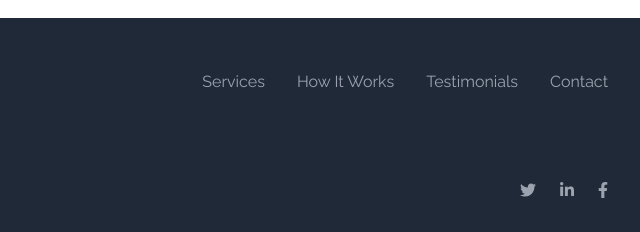
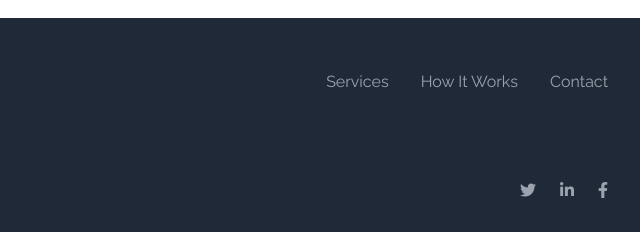
Before and after one commit to pranay-janjarla/CAN-AIxt, a plain HTML site: page index.html in a window 1280 px wide. Shown: the part 3180-3412 px from the top of the page, 640-1280 px from the left. Drawn offline with nearby package versions, Linux system fonts and the light colour scheme; a script that the page names is missing.

Commit message:
Update index.html

```diff
--- a/index.html
+++ b/index.html
@@ -526,9 +526,8 @@
               discover how they can benefit your business.
             </p>
           </div>
-          <div class="md:w-1/2">
  <div data-tf-live="01JSF8146NVGPPMJCP12YFQW2T"></div><script src="//embed.typeform.com/next/embed.js"></script>
-          </div>
+
         </div>
       </div>
     </section>
@@ -612,11 +611,6 @@
               href="#how-it-works"
               class="text-gray-400 hover:text-white transition duration-300"
               >How It Works</a
-            >
-            <a
-              href="#testimonials"
-              class="text-gray-400 hover:text-white transition duration-300"
-              >Testimonials</a
             >
             <a
               href="#contact"
```
